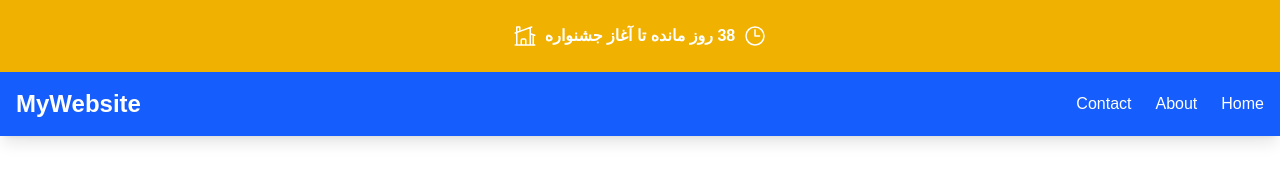
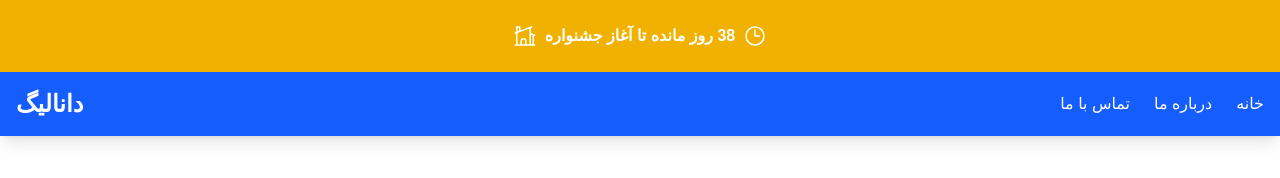
Before and after one commit to alireza10rezaei10/danaleague-front-end, a Next.js app: page / in a window 1280 px wide. Shown: the top 178 px of the page. Built offline with nearby package versions, Linux system fonts and the light colour scheme.

Commit message:
set persian titles

```diff
--- a/app/layout.js
+++ b/app/layout.js
@@ -19,9 +19,9 @@ export const metadata = {
 };
 
 const navMenuItems = [
-  { name: "Home", path: "/" },
-  { name: "About", path: "/about" },
-  { name: "Contact", path: "/contact" },
+  { name: "خانه", path: "/" },
+  { name: "درباره ما", path: "/about" },
+  { name: "تماس با ما", path: "/contact" },
 ];
 
 export default function RootLayout({ children }) {
--- a/components/Navbar/Navbar.jsx
+++ b/components/Navbar/Navbar.jsx
@@ -35,7 +35,7 @@ const Navbar = ({ items }) => {
 
         {/* Logo */}
         <Link href="/" className="text-2xl font-bold">
-          MyWebsite
+          دانالیگ
         </Link>
       </div>
 
```
